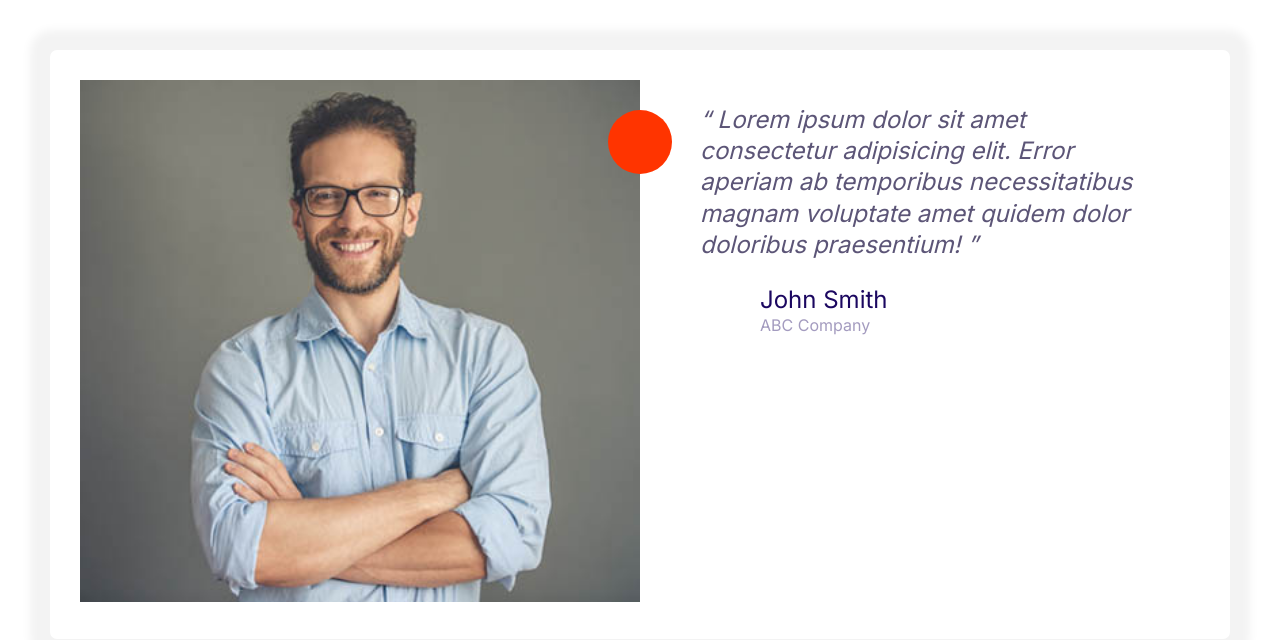
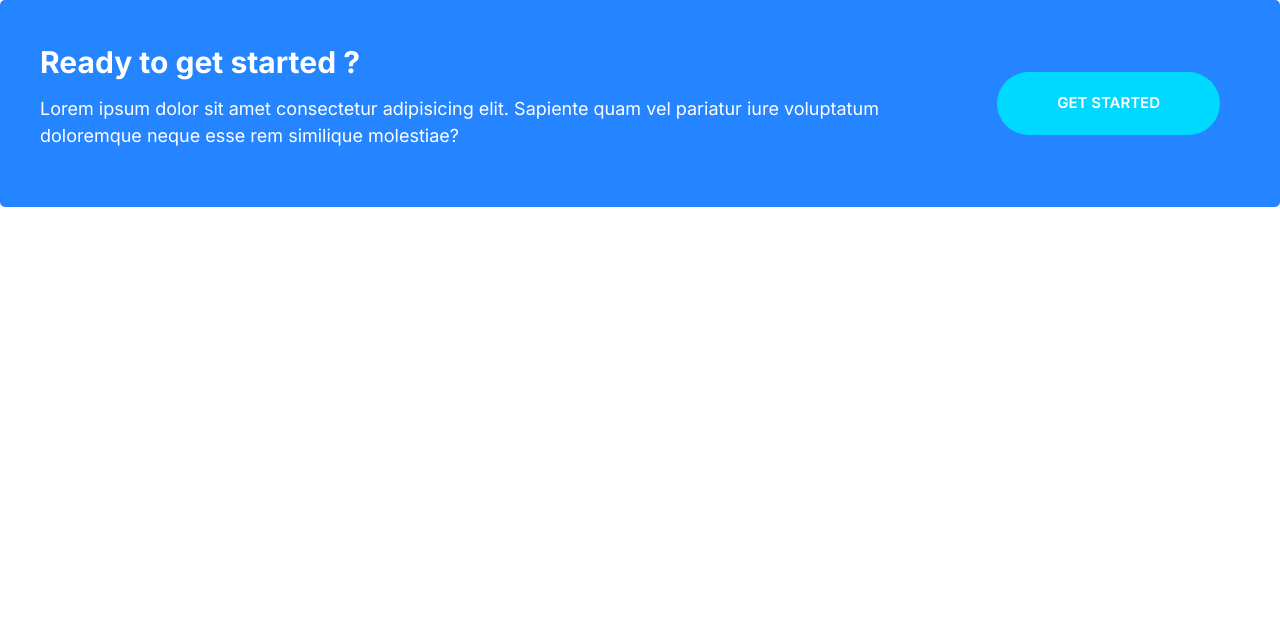
Before and after one commit to Emelzz/firstproject, a plain HTML site: page index.html in a window 1280 px wide. Drawn offline with Linux system fonts and the light colour scheme.

Commit message:
Defined the callout components and styles.

```diff
--- a/CSS/styles.css
+++ b/CSS/styles.css
@@ -216,6 +216,11 @@ a{
 }
 .btn--accent:hover{
     background: #ec3000;
+}
+
+.btn--stretched{
+    padding-left: 6rem;
+    padding-right: 6rem;
 }
 
 .btn--block{
@@ -472,3 +477,45 @@ a{
         margin-left: 6rem;
     }
 }
+
+/* callouts */
+
+.callout{
+    padding: 4rem;
+    border-radius: 5px;
+}
+
+.callout--primary{
+    background-color: var(--color-primary);
+    color: #fff;
+}
+.callout__heading{
+    color: #fff;
+    margin-top: 0;
+    font-size: 3rem;
+}
+
+.callout .btn{
+    justify-self: center;
+    align-self: center;
+}
+
+.callout__content{
+    text-align: center;
+}
+
+@media screen and (min-width:768px){
+
+    .callout .grid--1x2{
+        grid-template-columns: 1fr auto;
+    }
+
+    .callout__content{
+        text-align: left;
+    }
+
+    .callout .btn{
+        justify-self: start;
+        margin: 0 2rem;
+    }
+}
--- a/index.html
+++ b/index.html
@@ -14,37 +14,18 @@
     <link rel="stylesheet" href="css/normalise css.css" />
     <link rel="stylesheet" href="css/styles.css" />
   </head>
-  <body style="padding: 5rem">
-    <div class="card testimonial">
+  <body>
+    <div class="callout callout--primary">
       <div class="grid grid--1x2">
-        <div class="testimonial__image">
-          <img src="images/testimonial.jpg" alt="A happy, smiling customer" />
-          <span class="icon-container icon-container--accent">
-            <svg class="icon icon--white icon--small">
-              <use xlink:href="images/sprite.svg#quotes"></use>
-            </svg>
-          </span>
+        <div class="callout__content">
+          <h2 class="callout__heading">Ready to get started ?</h2>
+          <p>
+            Lorem ipsum dolor sit amet consectetur adipisicing elit. Sapiente
+            quam vel pariatur iure voluptatum doloremque neque esse rem
+            similique molestiae?
+          </p>
         </div>
-        <blockquote class="quote">
-          <p class="quote__text">
-            Lorem ipsum dolor sit amet consectetur adipisicing elit. Error
-            aperiam ab temporibus necessitatibus magnam voluptate amet quidem
-            dolor doloribus praesentium!
-          </p>
-          <footer>
-            <div class="media">
-              <div class="media__image">
-                <svg class="icon icon--primary quote__line">
-                  <use xlink:href="images/sprite.svg#line"></use>
-                </svg>
-              </div>
-              <div class="media__body">
-                <h3 class="media__title quote__author">John Smith</h3>
-                <p class="quote__organization">ABC Company</p>
-              </div>
-            </div>
-          </footer>
-        </blockquote>
+        <a href="#" class="btn btn--secondary btn--stretched">Get Started</a>
       </div>
     </div>
   </body>
```
Also changed, not shown: CSS/Components/callout.html (added, +13 -0 lines).
